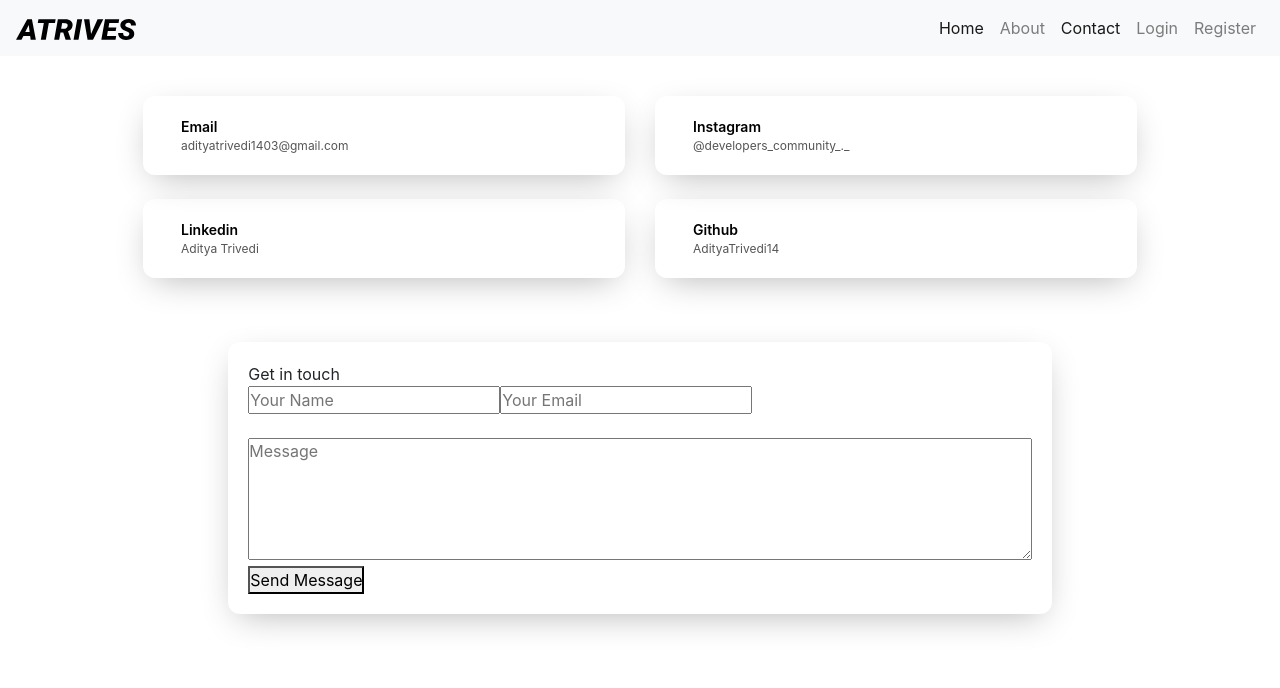
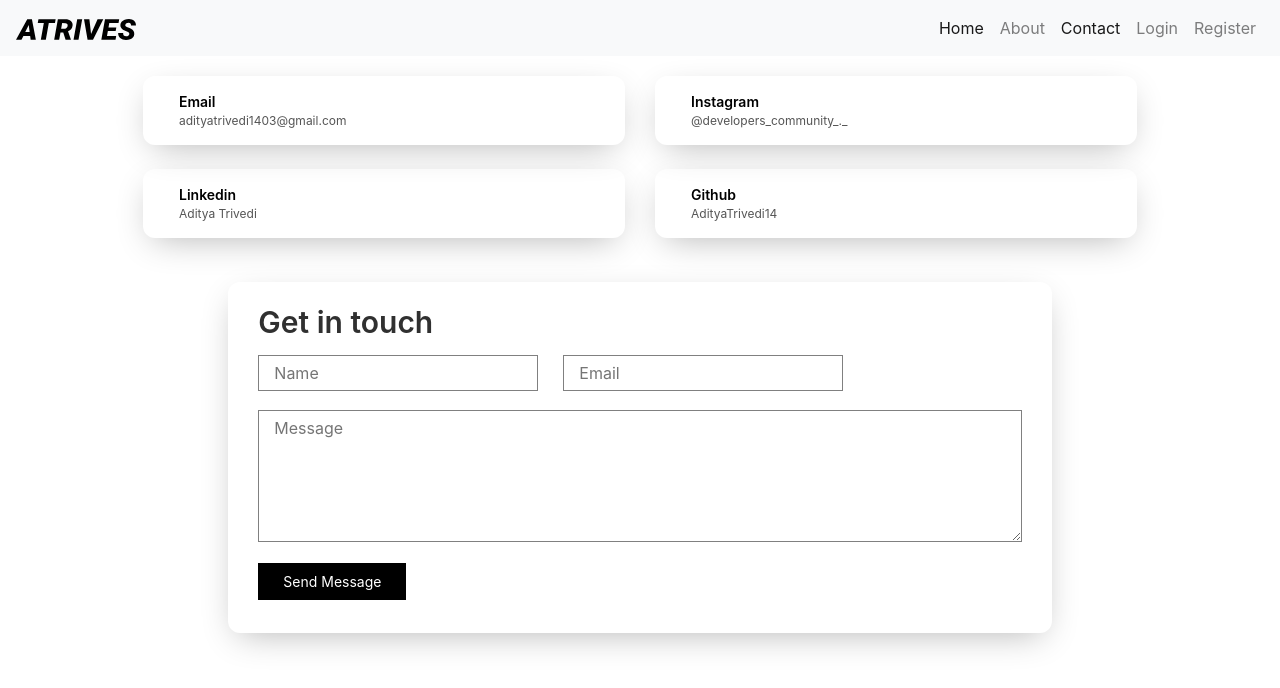
Before and after one commit to AdityaTrivedi14/MERN_app, a React (Create React App) app in the folder client/: page /contact in a window 1280 px wide. Shown: the top 688 px of the page. Built offline with nearby package versions, Linux system fonts and the light colour scheme.

Commit message:
contact form

```diff
--- a/client/src/App.css
+++ b/client/src/App.css
@@ -6,6 +6,8 @@
 .logo {
   width: 120px;
 }
+
+/* SignUp and Login Page CSS */
 .signup,
 .signin {
   width: 100%;
@@ -20,7 +22,9 @@
   border-radius: 12px;
   box-shadow: 0px 10px 40px -10px rgba(0, 0, 0, 0.3);
 }
-.form-title {
+.form-title,
+.contactForm-title {
+  font-weight: 600;
   font-size: 30px;
   color: #000;
   margin-bottom: 20px;
@@ -36,7 +40,8 @@
   border: none;
   border-bottom: 1px solid #555555;
 }
-.form-submit {
+.form-submit,
+.contactSubmit {
   font-size: 14px;
   margin-top: 8px;
   border-radius: 99999px;
@@ -52,17 +57,22 @@
   color: #303030;
   font-size: 14px;
 }
+
+/* Contact Page CSS */
 .contact-padding {
-  padding: 40px 10vw;
+  padding: 20px 10vw;
 }
 .contact-card,
 .contactForm-container {
-  padding: 20px;
+  padding: 15px 18px;
   border-radius: 12px;
   box-shadow: 0px 10px 35px -10px rgba(0, 0, 0, 0.3);
 }
 .contact-content {
   padding-left: 18px;
+}
+.contactForm-container {
+  padding: 18px 30px;
 }
 .contact-title {
   color: #000;
@@ -74,6 +84,26 @@
   font-size: 12px;
   /* word-wrap: break-word; */
 }
+.contactForm-title {
+  color: #303030;
+  margin-bottom: 10px;
+}
+.contactInput:first-child {
+  margin-right: 25px;
+}
+.contactInput,
+textarea {
+  margin-bottom: 15px;
+  /* border: 1px solid #a5a5a5; */
+  border: 1px solid #808080;
+  padding: 5px 15px;
+  outline: none;
+}
 textarea {
   width: 100%;
 }
+.contactSubmit {
+  /* background: #149edf; */
+  border-radius: 0;
+  margin: 15px 0;
+}
--- a/client/src/components/Contact.js
+++ b/client/src/components/Contact.js
@@ -59,18 +59,18 @@ const Contact = () => {
                       type="text"
                       id="contactForm-name"
                       className="contactForm-name contactInput"
-                      placeholder="Your Name"
+                      placeholder="Name"
                       required="true"
                     />
                     <input
                       type="email"
                       id="contactForm-email"
                       className="contactForm-email contactInput"
-                      placeholder="Your Email"
+                      placeholder="Email"
                       required="true"
                     />
                   </div>
-                  <div className="contactMessage mt-4">
+                  <div className="contactMessage mt-1">
                     <textarea
                       name="text-field form-message"
                       id="contactMessage"
@@ -80,7 +80,7 @@ const Contact = () => {
                     ></textarea>
                   </div>
                   <div className="contactButton">
-                    <button type="submit" className="button contactSubmit-btn">
+                    <button type="submit" className="button contactSubmit">
                       Send Message
                     </button>
                   </div>
```
